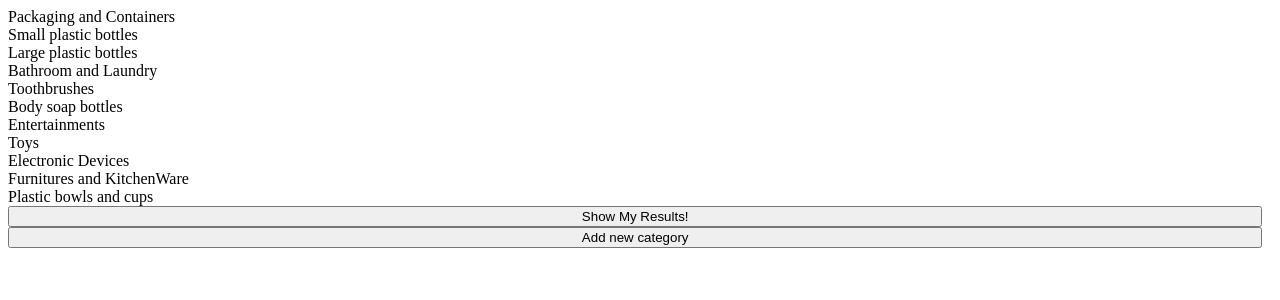
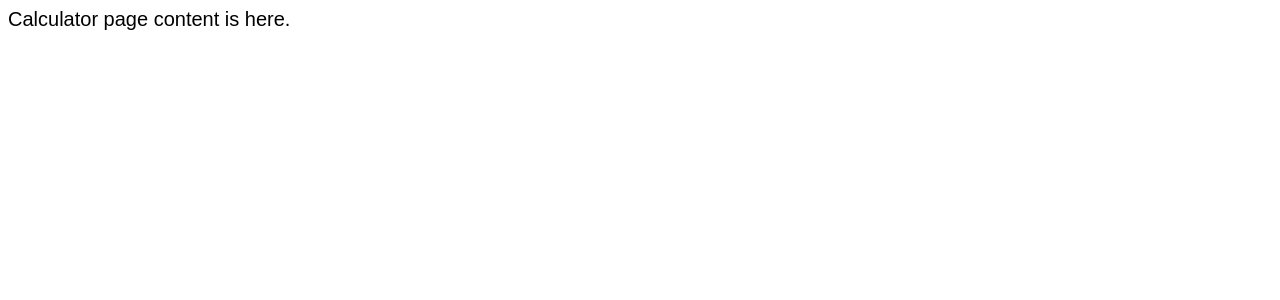
Before and after one commit to quincychen0127/top_PDSG, a React (Create React App) app: page /Calculator in a window 1280 px wide. Shown: the top 300 px of the page. Built offline with nearby package versions, Linux system fonts and the light colour scheme.

Commit message:
Vis integration first push

```diff
--- a/src/App.js
+++ b/src/App.js
@@ -11,7 +11,7 @@ import MainPage from './pages/MainPage'
 import MicroPlasticPage from './pages/MicroPlasticPage'
 import WelcomePage from './pages/WelcomePage'
 import CalculatorPage from './pages/CalculatorPage'
-import Example from './tableau/Example'
+import VisualizationPage from './pages/VisualizationPage'
 import PlasticsEntry from './pages/PlasticsEntry'
 
 class App extends Component {
@@ -23,7 +23,7 @@ class App extends Component {
                     <Route exact path="/MainPage" component={MainPage}/>
                     <Route exact path="/MicroPlastics" component={MicroPlasticPage}/>
                     <Route exact path="/Calculator" component={CalculatorPage}/>
-                    <Route exact path="/Example" component={Example}/>
+                    <Route exact path="/VisualizationPage" component={VisualizationPage}/>
                     <Route exact path="/PlasticsEntry" component={PlasticsEntry}/>
                 </Switch>
             </BrowserRouter>
--- /dev/null
+++ b/src/calculator/Calculator.js
@@ -0,0 +1,35 @@
+import React from "react"
+
+import "./Category"
+import "./Calculator.css"
+
+const Calculator = () => {
+    // Array of arrays
+    // Input from the user
+    var CategoryInput = [[0,0],[0,0],[0,0],[0]]
+    // Unit weight of plastics
+    var CategoryWeight = [[1,2],[3,4],[5,6],[7]]
+    // Toxic level
+    var CategoryToxicity = [[1,1],[0,0],[1,2],[1]]
+
+    return (
+        <main>
+            <div className="Category">Packaging and Containers</div>
+                <div className="SubCategory">Small plastic bottles</div>
+                <div className="SubCategory">Large plastic bottles</div>
+            <div className="Category">Bathroom and Laundry</div>
+                <div className="SubCategory">Toothbrushes</div>
+                <div className="SubCategory">Body soap bottles</div>
+            <div className="Category">Entertainments</div>
+                <div className="SubCategory">Toys</div>
+                <div className="SubCategory">Electronic Devices</div>
+            <div className="Category">Furnitures and KitchenWare</div>
+                <div className="SubCategory">Plastic bowls and cups</div>
+
+            <button className="ResultButton">Show My Results!</button>
+            <button className="NewClassButton">Add new category</button>
+        </main>
+    )
+}
+
+export default Calculator
--- a/src/pages/CalculatorPage.jsx
+++ b/src/pages/CalculatorPage.jsx
@@ -1,34 +1,13 @@
 import React from "react"
+import {HTML5Backend} from "react-dnd-html5-backend";
 
-import "./CalculatorPage.css"
+import Calculator from "../calculator/Calculator"
 
 const CalculatorPage = () => {
-    // Array of arrays
-    // Input from the user
-    var CategoryInput = [[0,0],[0,0],[0,0],[0]]
-    // Unit weight of plastics
-    var CategoryWeight = [[1,2],[3,4],[5,6],[7]]
-    // Toxic level
-    var CategoryToxicity = [[1,1],[0,0],[1,2],[1]]
-
     return (
-        <main>
-            <div className="Category">Packaging and Containers</div>
-                <div className="SubCategory">Small plastic bottles</div>
-                <div className="SubCategory">Large plastic bottles</div>
-            <div className="Category">Bathroom and Laundry</div>
-                <div className="SubCategory">Toothbrushes</div>
-                <div className="SubCategory">Body soap bottles</div>
-            <div className="Category">Entertainments</div>
-                <div className="SubCategory">Toys</div>
-                <div className="SubCategory">Electronic Devices</div>
-            <div className="Category">Furnitures and KitchenWare</div>
-                <div className="SubCategory">Plastic bowls and cups</div>
-
-            <button>Show My Results!</button>
-            <button>Add new category</button>
-
-        </main>
+        <div className="PageContent">
+            Calculator page content is here.
+        </div>
     )
 }
 
--- /dev/null
+++ b/src/pages/VisualizationPage.jsx
@@ -0,0 +1,16 @@
+import React from "react"
+
+import Stats from "../tableau/Stats"
+
+const VisualizationPage = () => {
+    return (
+        <main>
+            <div>
+                Some text over here
+            </div>
+            <Stats/>
+        </main>
+    )
+}
+
+export default VisualizationPage
--- a/src/pages/WelcomePage.jsx
+++ b/src/pages/WelcomePage.jsx
@@ -22,7 +22,7 @@ const WelcomePage = () => {
                         <Link to="/MicroPlastics">Micro Plastics</Link>
                     </div>
                     <div className="SubPageTopic">
-                        <Link to="/Example">Dataset Visualization</Link>
+                        <Link to="/VisualizationPage">Dataset Visualization</Link>
                     </div>
                     <div className="SubPageTopic">
                         <Link to="/Calculator">Plastics Calculator</Link>
--- a/src/tableau/Example.js
+++ b/src/tableau/Stats.js
@@ -1,9 +1,9 @@
 import React, { Component } from "react"
 import tableauSoftware from "tableau-api"
 
-const tableau_url = "https://public.tableau.com/views/Example2_15969982762130/Dashboard4?:language=en&:display_count=y&:origin=viz_share_link"
+const tableau_url = "https://public.tableau.com/views/Example4_15970981403510/Dashboard6?:language=en&:display_count=y&:origin=viz_share_link"
 
-class Example extends Component {
+class Stats extends Component {
     componentDidMount = () => {
         this.initViz()
     }
@@ -25,4 +25,4 @@ class Example extends Component {
     }
 }
 
-export default Example
+export default Stats
```
Also changed, not shown: src/calculator/Calculator.css (added), src/calculator/Category.js (added).
